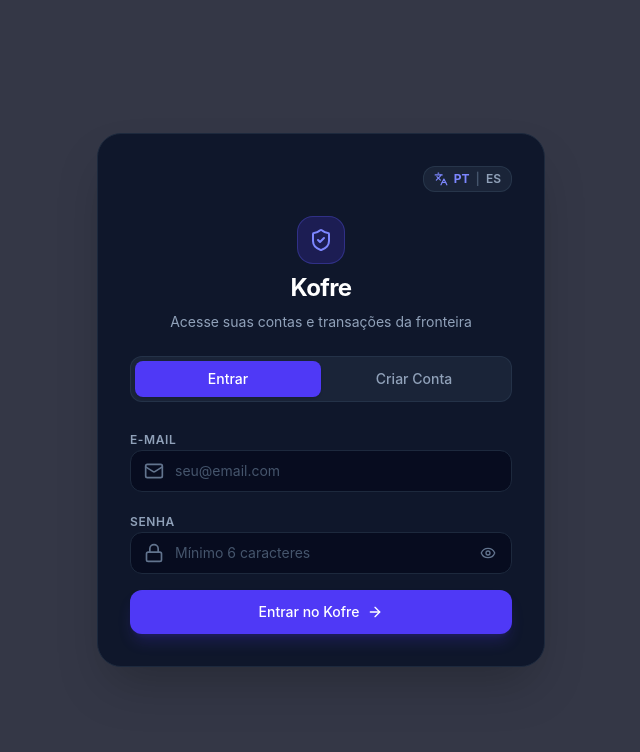
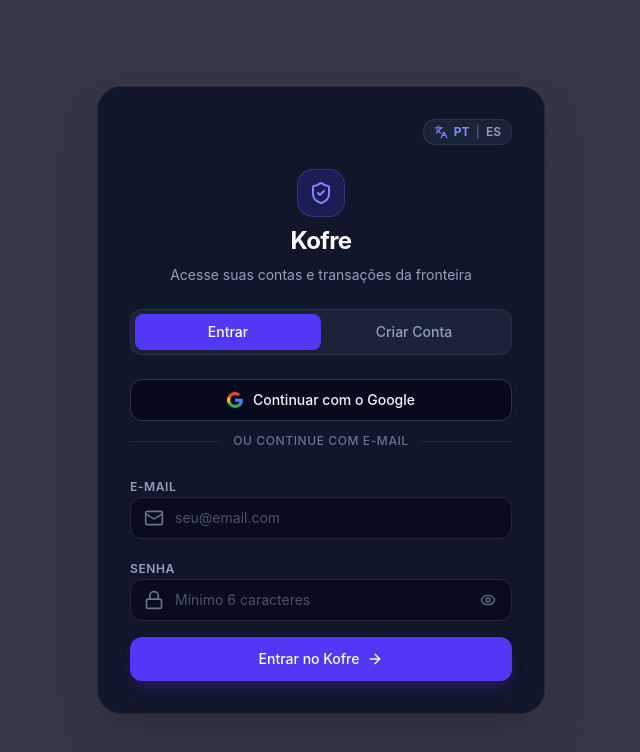
Before and after one commit to natan-billig/kofre-app, a React (Vite) app: page / in a window 1280 px wide. Shown: the top 752 px of the page, without its empty margins (319-959 px from the left). Built offline with nearby package versions, Linux system fonts and the light colour scheme; no server answers.

Commit message:
feat: autenticacao google oauth com redirecionamento seguro

```diff
--- a/src/App.tsx
+++ b/src/App.tsx
@@ -18,7 +18,7 @@
   getActiveCurrencies,
 } from './lib/accountingService'
 import { fetchRecurringBills } from './lib/recurringService'
-import { fetchUserProfile } from './lib/profileService'
+import { fetchUserProfile, upsertProfile } from './lib/profileService'
 import { fetchDebts } from './lib/debtService'
 import { Navbar } from './components/Navbar'
 import { ScopeFilter } from './components/ScopeFilter'
@@ -83,13 +83,26 @@
 
   // 1. Supabase Auth Session listener
   useEffect(() => {
-    supabase.auth.getSession().then(({ data: { session } }) => {
+    supabase.auth.getSession().then(async ({ data: { session } }) => {
       if (session?.user) {
+        const userName =
+          session.user.user_metadata?.full_name ||
+          session.user.user_metadata?.name ||
+          null
+
         setSessionUser({
           id: session.user.id,
           email: session.user.email,
-          name: session.user.user_metadata?.full_name || null,
+          name: userName,
         })
+
+        if (session.user.email) {
+          await upsertProfile(
+            session.user.id,
+            userName || session.user.email.split('@')[0],
+            session.user.email
+          ).catch((err) => console.warn('Erro ao sincronizar perfil social:', err))
+        }
       } else {
         setSessionUser(null)
       }
@@ -98,13 +111,26 @@
 
     const {
       data: { subscription },
-    } = supabase.auth.onAuthStateChange((_event, session) => {
+    } = supabase.auth.onAuthStateChange(async (event, session) => {
       if (session?.user) {
+        const userName =
+          session.user.user_metadata?.full_name ||
+          session.user.user_metadata?.name ||
+          null
+
         setSessionUser({
           id: session.user.id,
           email: session.user.email,
-          name: session.user.user_metadata?.full_name || null,
+          name: userName,
         })
+
+        if (session.user.email && (event === 'SIGNED_IN' || event === 'INITIAL_SESSION')) {
+          await upsertProfile(
+            session.user.id,
+            userName || session.user.email.split('@')[0],
+            session.user.email
+          ).catch((err) => console.warn('Erro ao sincronizar perfil social:', err))
+        }
       } else {
         setSessionUser(null)
       }
--- a/src/components/auth/AuthModal.tsx
+++ b/src/components/auth/AuthModal.tsx
@@ -1,6 +1,7 @@
 import React, { useState } from 'react'
 import { supabase } from '../../lib/supabase'
 import { upsertProfile } from '../../lib/profileService'
+import { signInWithGoogle } from '../../lib/authService'
 import { useTranslation } from '../../lib/i18n/LanguageContext'
 import {
   Lock,
@@ -13,6 +14,27 @@
   EyeOff,
   Languages,
 } from 'lucide-react'
+
+const GoogleIcon: React.FC = () => (
+  <svg className="w-4 h-4 shrink-0" viewBox="0 0 24 24">
+    <path
+      fill="#4285F4"
+      d="M23.745 12.27c0-.7-.06-1.4-.19-2.07H12v4.51h6.6c-.29 1.52-1.14 2.82-2.4 3.68v3.05h3.88c2.27-2.09 3.665-5.17 3.665-9.17z"
+    />
+    <path
+      fill="#34A853"
+      d="M12 24c3.24 0 5.95-1.08 7.93-2.91l-3.88-3.05c-1.08.72-2.45 1.16-4.05 1.16-3.12 0-5.77-2.1-6.72-4.93H1.25v3.15C3.26 21.36 7.34 24 12 24z"
+    />
+    <path
+      fill="#FBBC05"
+      d="M5.28 14.27c-.25-.72-.38-1.49-.38-2.27s.13-1.55.38-2.27V6.58H1.25C.45 8.18 0 9.99 0 12s.45 3.82 1.25 5.42l4.03-3.15z"
+    />
+    <path
+      fill="#EA4335"
+      d="M12 4.75c1.77 0 3.35.61 4.6 1.8l3.42-3.42C17.95 1.19 15.24 0 12 0 7.34 0 3.26 2.64 1.25 6.58l4.03 3.15c.95-2.83 3.6-4.98 6.72-4.98z"
+    />
+  </svg>
+)
 
 interface AuthModalProps {
   onSuccess: () => void
@@ -28,8 +50,22 @@
   const [showPassword, setShowPassword] = useState(false)
   const [showConfirmPassword, setShowConfirmPassword] = useState(false)
   const [loading, setLoading] = useState(false)
+  const [googleLoading, setGoogleLoading] = useState(false)
   const [errorMsg, setErrorMsg] = useState<string | null>(null)
   const [successMsg, setSuccessMsg] = useState<string | null>(null)
+
+  const handleGoogleSignIn = async () => {
+    setErrorMsg(null)
+    setGoogleLoading(true)
+    try {
+      await signInWithGoogle()
+    } catch (err: unknown) {
+      console.error('Google Auth error:', err)
+      const message = err instanceof Error ? err.message : t('auth.authError')
+      setErrorMsg(message)
+      setGoogleLoading(false)
+    }
+  }
 
   const handleSubmit = async (e: React.FormEvent) => {
     e.preventDefault()
@@ -187,6 +223,34 @@
           </div>
         )}
 
+        {/* Google OAuth Button */}
+        <div className="space-y-3">
+          <button
+            type="button"
+            disabled={googleLoading || loading}
+            onClick={handleGoogleSignIn}
+            className="cursor-pointer w-full py-2.5 px-4 rounded-xl bg-slate-950/70 hover:bg-slate-800 border border-slate-700/80 text-slate-100 font-medium text-sm flex items-center justify-center gap-2.5 transition-all shadow-sm active:scale-[0.98] disabled:opacity-50 disabled:cursor-not-allowed"
+          >
+            {googleLoading ? (
+              <Loader2 className="w-4 h-4 text-indigo-400 animate-spin" />
+            ) : (
+              <>
+                <GoogleIcon />
+                <span>{t('auth.continueWithGoogle')}</span>
+              </>
+            )}
+          </button>
+
+          {/* Visual Divider */}
+          <div className="relative flex items-center justify-center">
+            <div className="border-t border-slate-800 w-full" />
+            <span className="bg-slate-900 px-3 text-xs text-slate-500 uppercase tracking-wider font-medium shrink-0">
+              {t('auth.orContinueWithEmail')}
+            </span>
+            <div className="border-t border-slate-800 w-full" />
+          </div>
+        </div>
+
         {/* Form */}
         <form onSubmit={handleSubmit} className="space-y-4">
           {isRegister && (
--- /dev/null
+++ b/src/lib/authService.ts
@@ -0,0 +1,15 @@
+import { supabase } from './supabase'
+
+/**
+ * Inicia o fluxo de autenticação com o Google via OAuth.
+ * Redireciona o usuário para o consentimento do Google e retorna para a origem da aplicação.
+ */
+export async function signInWithGoogle() {
+  const { error } = await supabase.auth.signInWithOAuth({
+    provider: 'google',
+    options: {
+      redirectTo: window.location.origin,
+    },
+  })
+  if (error) throw error
+}
--- a/src/lib/i18n/es.ts
+++ b/src/lib/i18n/es.ts
@@ -371,5 +371,8 @@
     authError: 'Error al procesar la autenticación.',
     showPassword: 'Ver contraseña',
     hidePassword: 'Ocultar contraseña',
+    continueWithGoogle: 'Continuar con Google',
+    signInWithGoogle: 'Iniciar sesión con Google',
+    orContinueWithEmail: 'o continúa con correo',
   },
 }
--- a/src/lib/i18n/pt.ts
+++ b/src/lib/i18n/pt.ts
@@ -369,6 +369,9 @@
     authError: 'Erro ao processar autenticação.',
     showPassword: 'Ver senha',
     hidePassword: 'Ocultar senha',
+    continueWithGoogle: 'Continuar com o Google',
+    signInWithGoogle: 'Entrar com o Google',
+    orContinueWithEmail: 'ou continue com e-mail',
   },
 }
 
```
